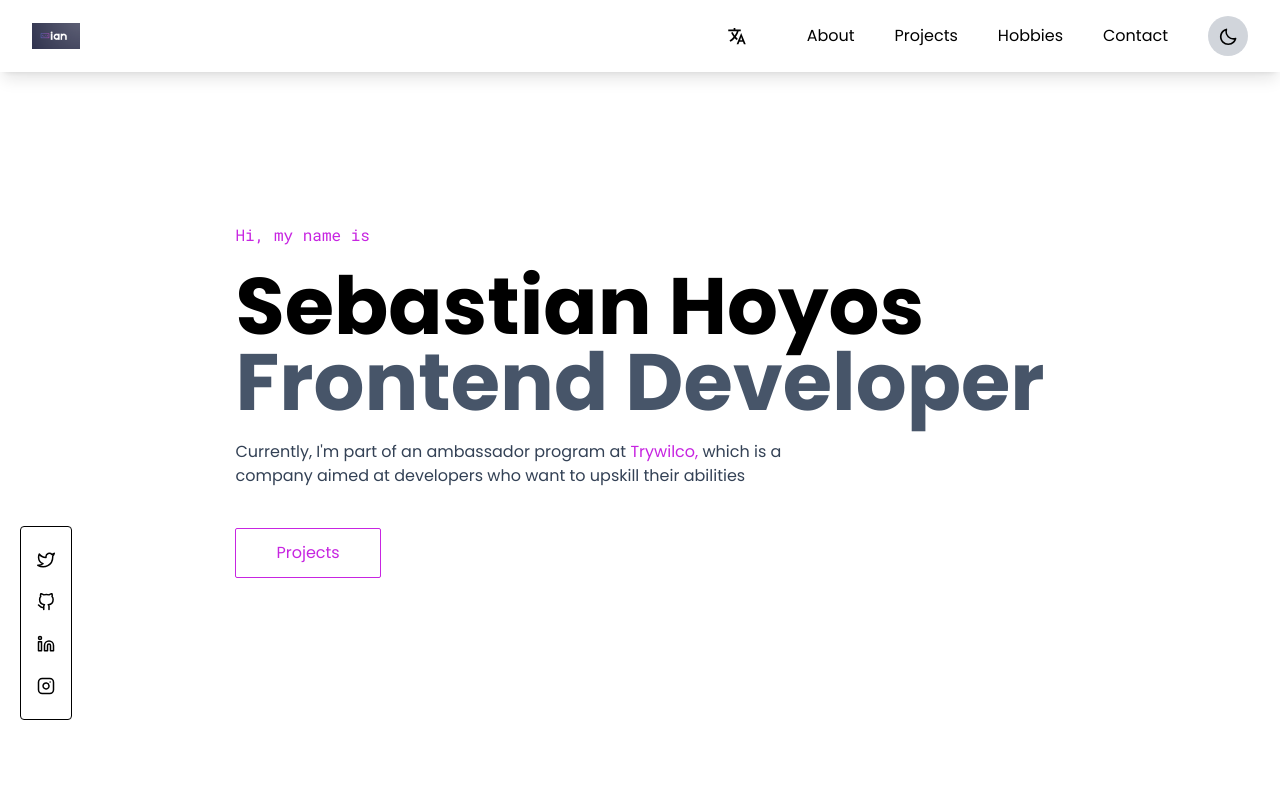
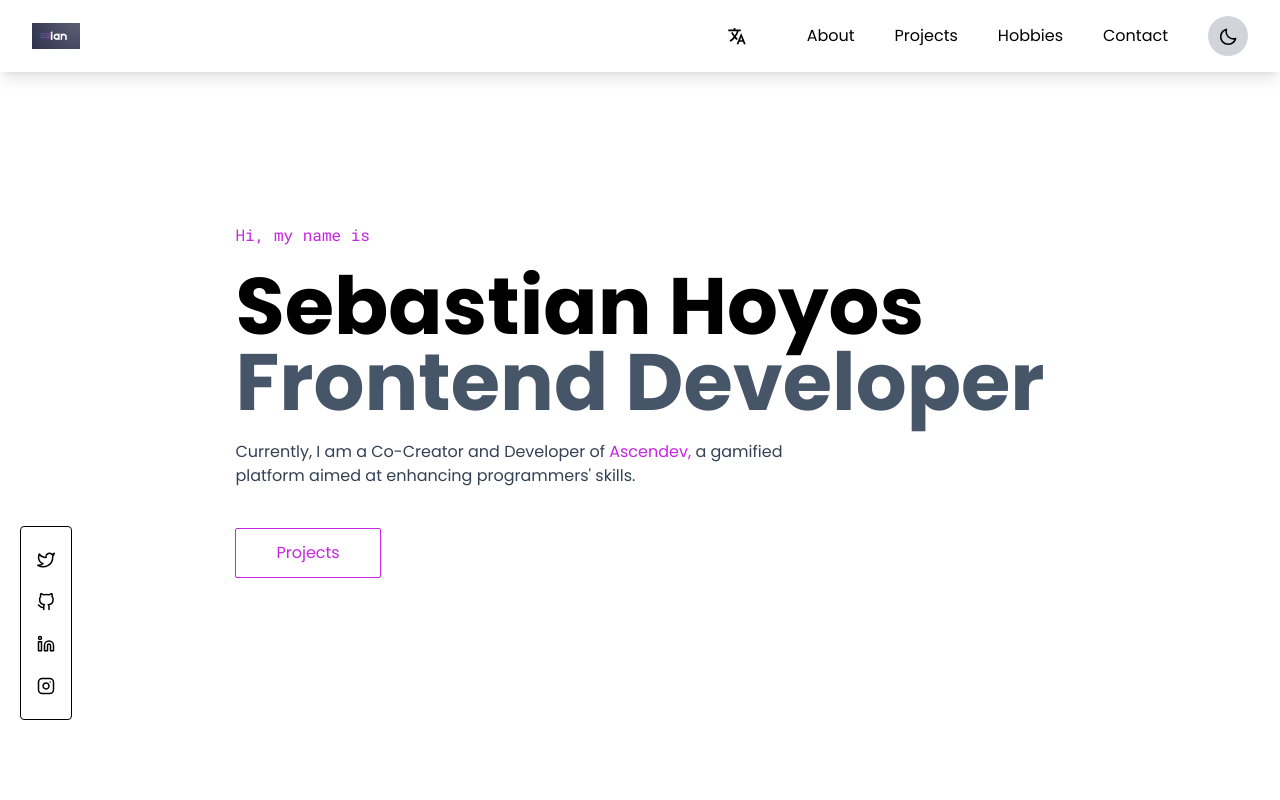
Before and after one commit to tamerlantian/portfolio, a React (Vite) app: page / in a window 1280 px wide. Shown: the top 800 px of the page. Built offline with nearby package versions, Linux system fonts and the light colour scheme.

Commit message:
Fix: changed ascendev description and banner description

```diff
--- a/src/components/Banner.jsx
+++ b/src/components/Banner.jsx
@@ -25,11 +25,11 @@ const Banner = () => {
           <p className="block text-slate-700 mt-5 md:mt-10 max-w-xl dark:text-slate-400">
             {t("banner.description-1")}{" "}
             <a
-              href="https://www.trywilco.com/post/introducing-wilco-ambassadors"
+              href="https://ascendev.onrender.com/"
               target="_blank"
               className="text-font hover:underline"
             >
-              Trywilco,
+              Ascendev,
             </a>{" "}
             {t("banner.description-2")}
           </p>
--- a/src/data/info.jsx
+++ b/src/data/info.jsx
@@ -62,8 +62,8 @@ export const info = () => {
       {
         name: "Ascendev",
         image: ascendevImage,
-        alt: "vetpet landing preview image",
-        description: t("projects.description-1"),
+        alt: "ascendev landing preview image",
+        description: t("projects.description-3"),
         finished: true,
         tools: [
           "React",
--- a/src/translations/en/global.json
+++ b/src/translations/en/global.json
@@ -9,8 +9,8 @@
     },
     "banner": {
         "hi-my-name-is": "Hi, my name is",
-        "description-1": "Currently, I'm part of an ambassador program at ",
-        "description-2": "which is a company aimed at developers who want to upskill their abilities",
+        "description-1": "Currently, I am a Co-Creator and Developer of",
+        "description-2": " a gamified platform aimed at enhancing programmers' skills.",
         "projects": "Projects"
     },
     "about": {
@@ -28,7 +28,8 @@
         "featured-project": "Featured Project",
         "description-1": "Complete development of a vet clinic which offers a preferential membership for dogs and cats, and provides products and services to its members.",
         "refactoring": "Refactoring ...",
-        "description-2": "I've never built a portfolio before, but I think my web development skills have improved immensely."
+        "description-2": "I've never built a portfolio before, but I think my web development skills have improved immensely.",
+        "description-3": "Ascendev is a gamified platform designed to enhance developers' skills with challenging full-stack applications. Additionally, it ensures that job openings are exclusively targeted towards developers with the necessary experience, thereby maximizing their chances of success."
     },
     "hobbies": {
         "description": "A bit of what I like to do in my free time related with programming.",
--- a/src/translations/es/global.json
+++ b/src/translations/es/global.json
@@ -9,8 +9,8 @@
     },
     "banner": {
         "hi-my-name-is": "Hola, mi nombre es",
-        "description-1": "Actualmente soy parte de un programa de embajadores en ",
-        "description-2": " una empresa dirigida a desarrolladores que desean mejorar sus habilidades.",
+        "description-1": "Actualmente soy Co-Creador y Desarrollador de ",
+        "description-2": " la cual es una plataforma gamificada para mejorar las habilidades de los programadores.",
         "projects": "Proyectos"
     },
     "about": {
@@ -28,7 +28,8 @@
         "featured-project": "Proyecto Destacado",
         "description-1": "Desarrollo de una clínica veterinaria que ofrece una membresía preferencial para perros y gatos, y proporciona productos y servicios a sus miembros.",
         "refactoring": "Refactorizando ...",
-        "description-2": "Nunca he construido un portafolio antes, pero pienso que mis habilidades en desarrollo web han mejorado enormemente."
+        "description-2": "Nunca he construido un portafolio antes, pero pienso que mis habilidades en desarrollo web han mejorado enormemente.",
+        "description-3": "Ascendev es una plataforma gamificada que mejora las habilidades de los desarrolladores con desafiantes aplicaciones completas, y garantiza que las vacantes estén dirigidas solo a desarrolladores con experiencia adecuada, maximizando sus posibilidades de éxito."
     },
     "hobbies": {
         "description": "Un poco de lo que me gusta hacer en mi tiempo libre está relacionado con la programación.",
```
